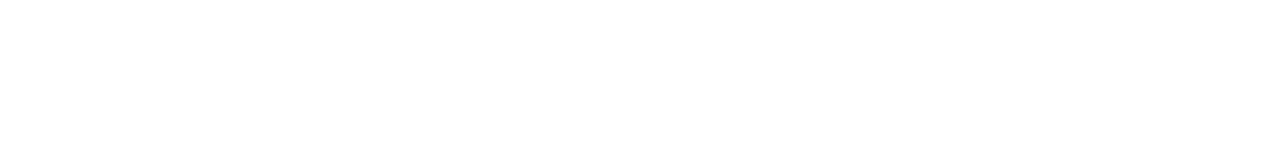
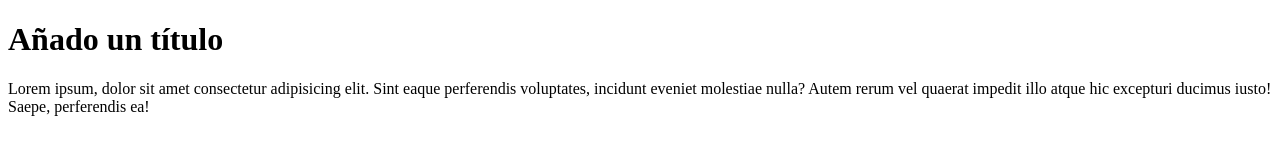
Before and after one commit to VMTore/practice-github, a plain HTML site: page index.html in a window 1280 px wide. Drawn offline with Linux system fonts and the light colour scheme.

Commit message:
Añado un parrafo

```diff
--- a/index.html
+++ b/index.html
@@ -3,9 +3,13 @@
 <head>
     <meta charset="UTF-8">
     <meta name="viewport" content="width=device-width, initial-scale=1.0">
-    <title>CAmbio título</title>
+    <title>Cambio título</title>
 </head>
 <body>
 
+    <h1>Añado un título</h1>
+
+    <p>Lorem ipsum, dolor sit amet consectetur adipisicing elit. Sint eaque perferendis voluptates, incidunt eveniet molestiae nulla? Autem rerum vel quaerat impedit illo atque hic excepturi ducimus iusto! Saepe, perferendis ea!</p>
+
 </body>
 </html>
```
